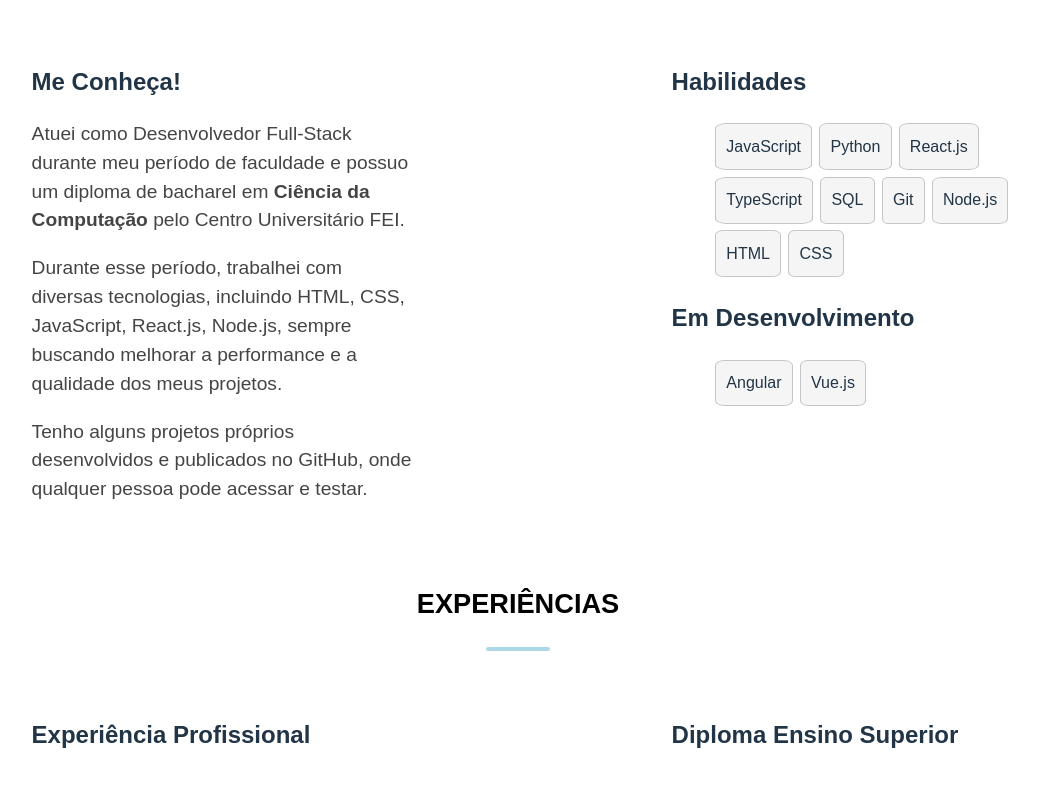
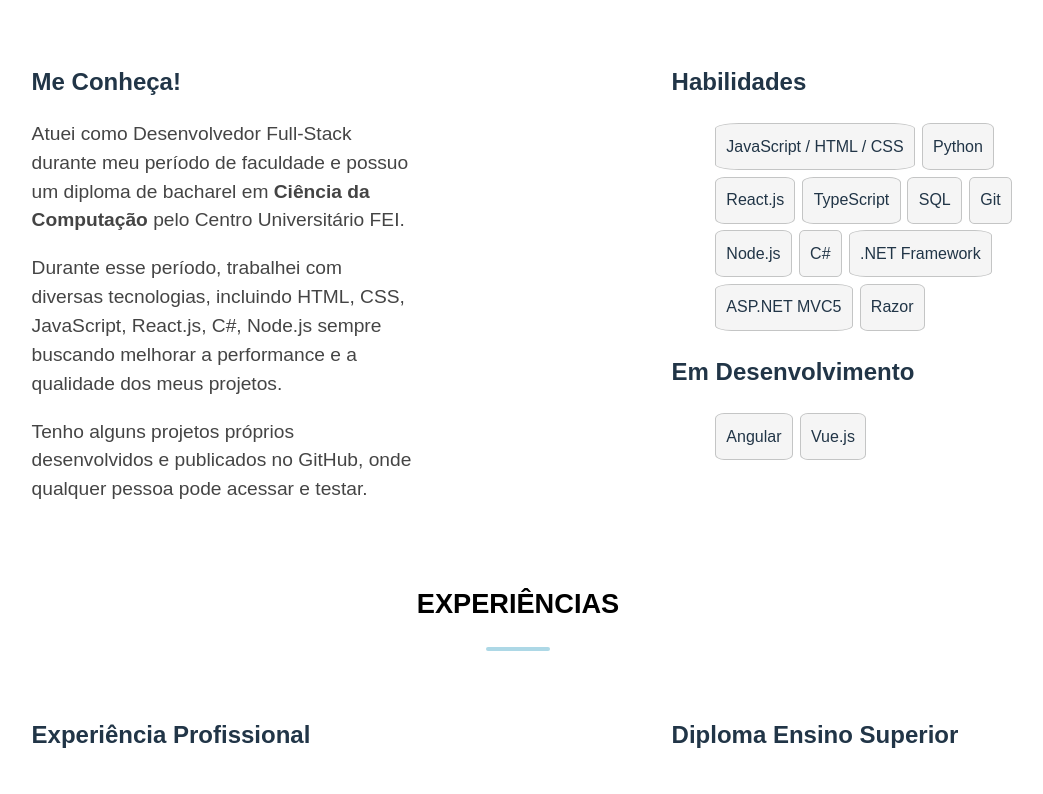
Before and after one commit to JhonnathanL/Portifolio, a React app: page / in a window 1280 px wide. Shown: the part 801-1595 px from the top of the page, without its empty margins (122-1165 px from the left). Built offline with nearby package versions, Linux system fonts and the light colour scheme; the HTML template or start-up script is replaced by a standard one.

Commit message:
feat: new update to skills and experiences

```diff
--- a/src/components/SectionAbout/index.tsx
+++ b/src/components/SectionAbout/index.tsx
@@ -2,8 +2,18 @@ import React from 'react';
 import './styles.scss';
 
 const skills = [
-    'JavaScript', 'Python', 'React.js', 'TypeScript', 'SQL','Git', 'Node.js', 'HTML', 'CSS'
-];
+    'JavaScript / HTML / CSS',
+    'Python',
+    'React.js',
+    'TypeScript',
+    'SQL',
+    'Git',
+    'Node.js',
+    'C#',
+    '.NET Framework',
+    'ASP.NET MVC5',
+    'Razor'
+  ];
 
 const inDevelopment = ['Angular', 'Vue.js'];
 
@@ -17,7 +27,7 @@ const SectionAbout: React.FC = () => {
                     Ciência da Computação</strong> pelo Centro Universitário FEI.
                 </p>
                 <p>
-                    Durante esse período, trabalhei com diversas tecnologias, incluindo HTML, CSS, JavaScript, React.js, Node.js,
+                    Durante esse período, trabalhei com diversas tecnologias, incluindo HTML, CSS, JavaScript, React.js, C#, Node.js
                     sempre buscando melhorar a performance e a qualidade dos meus projetos.
                 </p>
                 <p>
--- a/src/components/SectionExperience/index.tsx
+++ b/src/components/SectionExperience/index.tsx
@@ -24,6 +24,9 @@ const SectionExperience: React.FC = () => {
                         <>
                             <p>• Implementei e otimizei APIs utilizando Python e FastAPI, garantindo alta
                                 performance e escalabilidade na integração de dados entre sistemas internos.</p>
+
+                            <p> • Desenvolvi APIs em C# com .NET Framework e ASP.NET MVC5, otimizando a integração de
+                                dados entre sistemas internos. </p>
 
                             <p> •  Desenvolvi dashboards interativos com React.js e TypeScript para o site interno
                                  da empresa, permitindo que os clientes acessassem informações estratégicas de forma intuitiva.</p>
```
